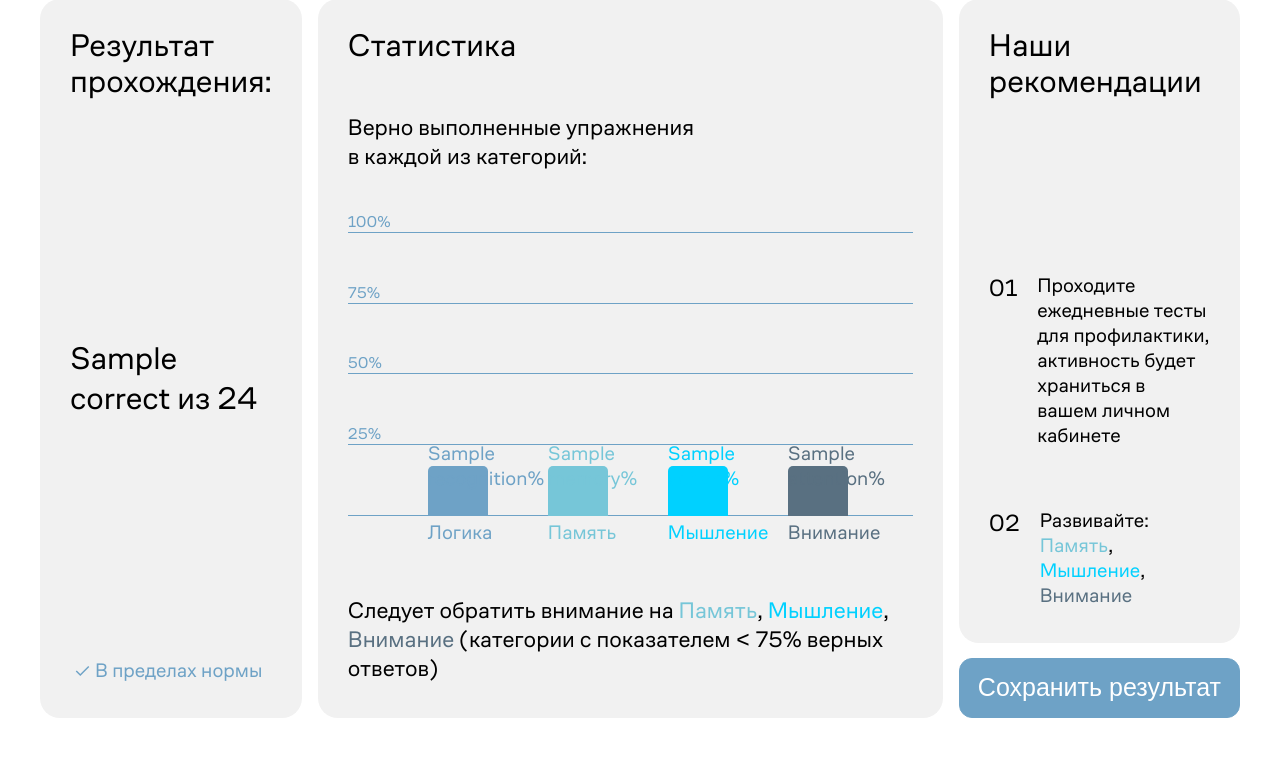
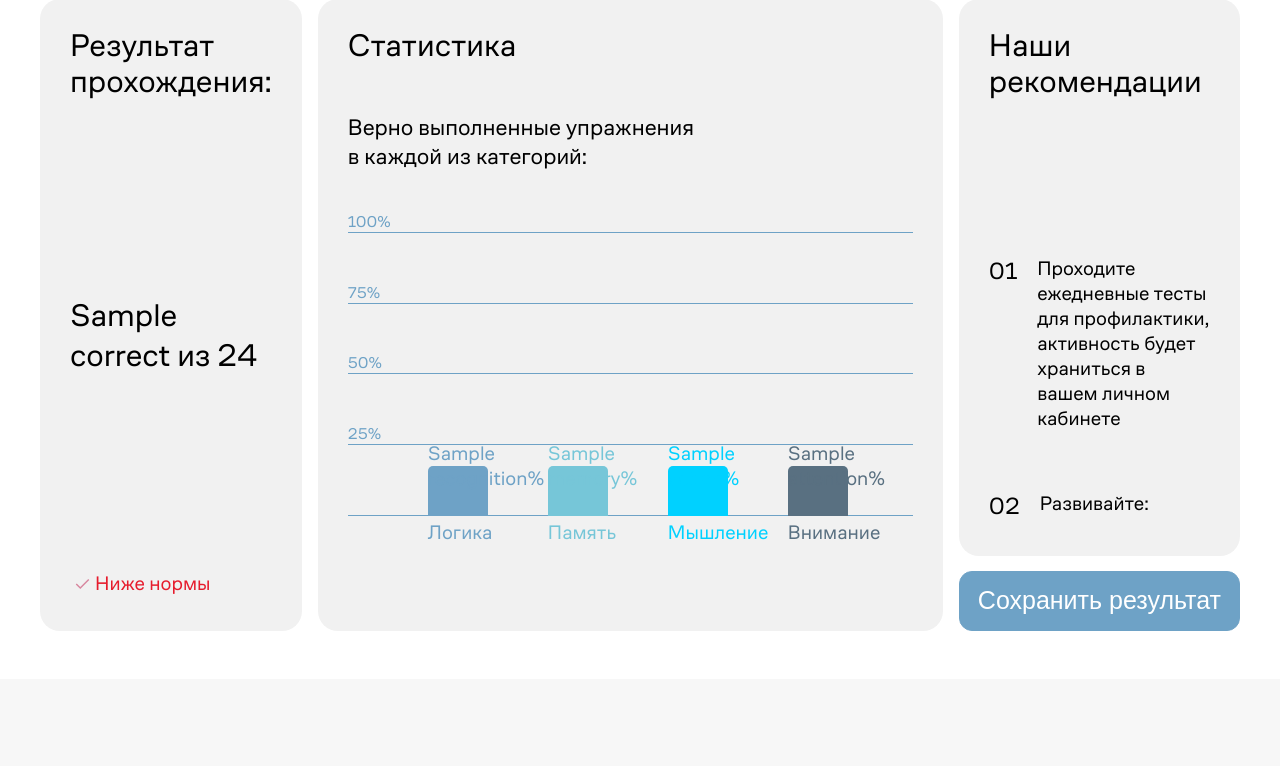
Before and after one commit to t0sssik/memory-project, a Django app: template templates/end.html in a window 1280 px wide. Shown: the part 246-1012 px from the top of the page. After the commit the page ends 877 px from the top, so only its background shows below. Run offline with Django 5.2, Linux system fonts and the light colour scheme; the template is opened without the code that fills it: most values are stand-ins (such as "Sample title", 1, 10 or a date in 2020); some web fonts are replaced.

Commit message:
feat: end page style changes + dynamic recommendations and

```diff
--- a/Main/static/styles/end.css
+++ b/Main/static/styles/end.css
@@ -123,8 +123,24 @@
     width: 25px;
 }
 
-.res-note.neutral{
+.neutral{
     color: var(--font-color-secondary);
+}
+
+.good{
+    color: var(--green-corect);
+}
+
+.good img{
+    filter: hue-rotate(290deg);
+}
+
+.bad{
+    color: var(--red-req);
+}
+
+.bad img{
+    filter: hue-rotate(130deg);
 }
 
 .stats-block{
@@ -303,3 +319,11 @@
     text-decoration: none;
     color: inherit;
 }
+
+span::after{
+    content: ',';
+}
+
+span:last-child::after{
+    content: none;
+}
--- a/templates/end.html
+++ b/templates/end.html
@@ -29,14 +29,25 @@
         <div class="blocks">
             <div class="result-block">
                 <h3>Результат прохождения:</h3>
-                <div class="progress-bar" style="  ">
+                <div class="progress-bar">
                     <progress id="completion" max="100"></progress>
                 </div>
-
-                <div class="res-note neutral">
-                    <img alt="" src="{% static "images/tick.svg" %}">
-                    <p>В пределах нормы</p>
-                </div>
+                    {% if proportion > 75 %}
+                        <div class="res-note good">
+                            <img alt="" src="{% static "images/tick.svg" %}">
+                            <p>Выше нормы</p>
+                        </div>
+                    {% elif proportion > 50 %}
+                        <div class="res-note neutral">
+                            <img alt="" src="{% static "images/tick.svg" %}">
+                            <p>В пределах нормы</p>
+                        </div>
+                    {% else %}
+                        <div class="res-note bad">
+                            <img alt="" src="{% static "images/tick.svg" %}" class="bad">
+                            <p>Ниже нормы</p>
+                        </div>
+                    {% endif %}
             </div>
 
             <div class="stats-block">
@@ -79,10 +90,24 @@
                         </div>
                     </div>
                 </div>
-                <h4>Следует обратить внимание на <span class="memory">Память</span>,
-                    <span class="mind">Мышление</span>, <span class="attention">Внимание</span>
+                {% if action < 75 or memory < 75 or recognition < 75 or attention < 75 %}
+                <h4>Следует обратить внимание на
+                    {% if action < 75 %}
+                        <span class="logic">Логику</span>
+                    {% endif %}
+                    {% if memory < 75 %}
+                        <span class="memory">Память</span>
+                    {% endif %}
+                    {% if recognition < 75 %}
+                        <span class="mind">Мышление</span>
+                    {% endif %}
+                    {% if attention < 75 %}
+                        <span class="attention">Внимание</span>
+                    {% endif %}
+
+
                     (категории с показателем < 75% верных ответов)</h4>
-
+                {% endif %}
             </div>
             <div class="rec-block">
                 <div class="rec-container">
@@ -93,8 +118,20 @@
                                 личном кабинете</p>
                         </li>
                         <li>
-                            <p>Развивайте: <span class="memory">Память</span>,
-                            <span class="mind">Мышление</span>, <span class="attention">Внимание</span></p>
+                            <p>Развивайте:
+                            {% if action < 75 %}
+                                <span class="logic">Логику</span>
+                            {% endif %}
+                            {% if memory < 75 %}
+                                <span class="memory">Память</span>
+                            {% endif %}
+                            {% if recognition < 75 %}
+                                <span class="mind">Мышление</span>
+                            {% endif %}
+                            {% if attention < 75 %}
+                                <span class="attention">Внимание</span>
+                            {% endif %}
+                            </p>
                         </li>
                     </ol>
                 </div>
```
